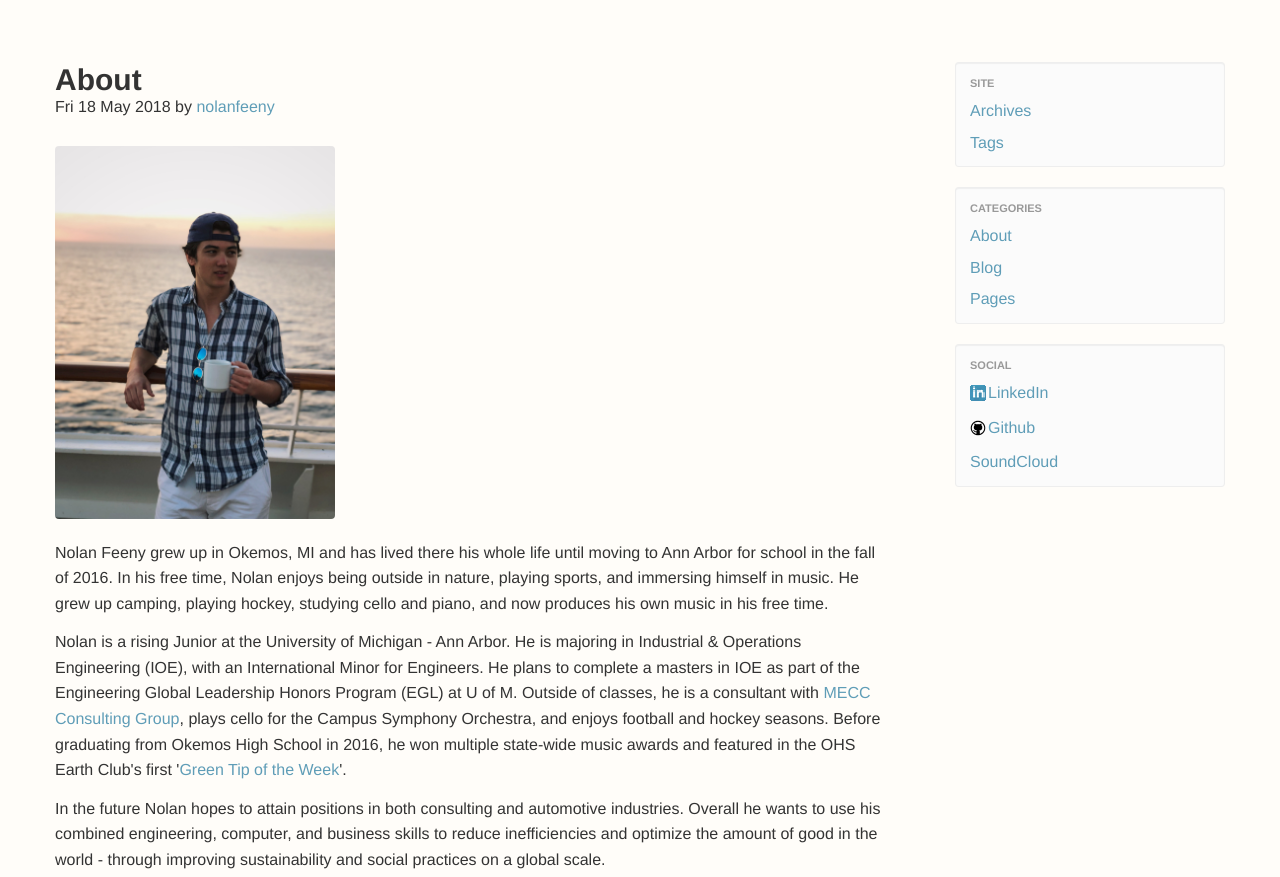
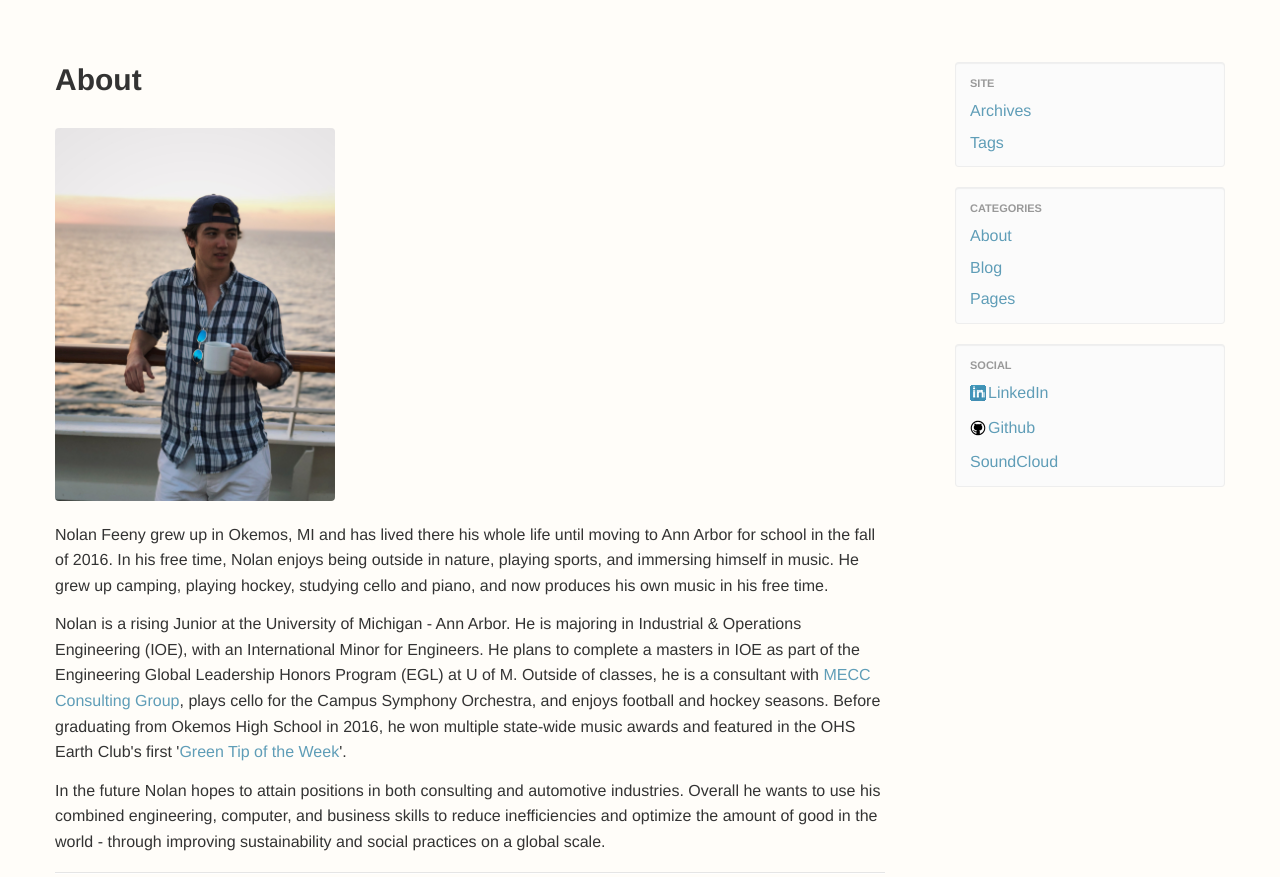
Before and after one commit to nolanfeeny/nolanfeeny.github.io, a plain HTML site: page index.html in a window 1280 px wide. Shown: the part 82-959 px from the top of the page. Drawn offline with nearby package versions, Linux system fonts and the light colour scheme.

Commit message:
Update index.html

```diff
--- a/index.html
+++ b/index.html
@@ -57,9 +57,7 @@
     <div class='article'>
         <div class="content-title">
             <h1>About</h1>
-Fri 18 May 2018
 
-by <a class="url fn" href="./author/nolanfeeny.html">nolanfeeny</a>
 
 
 
```
